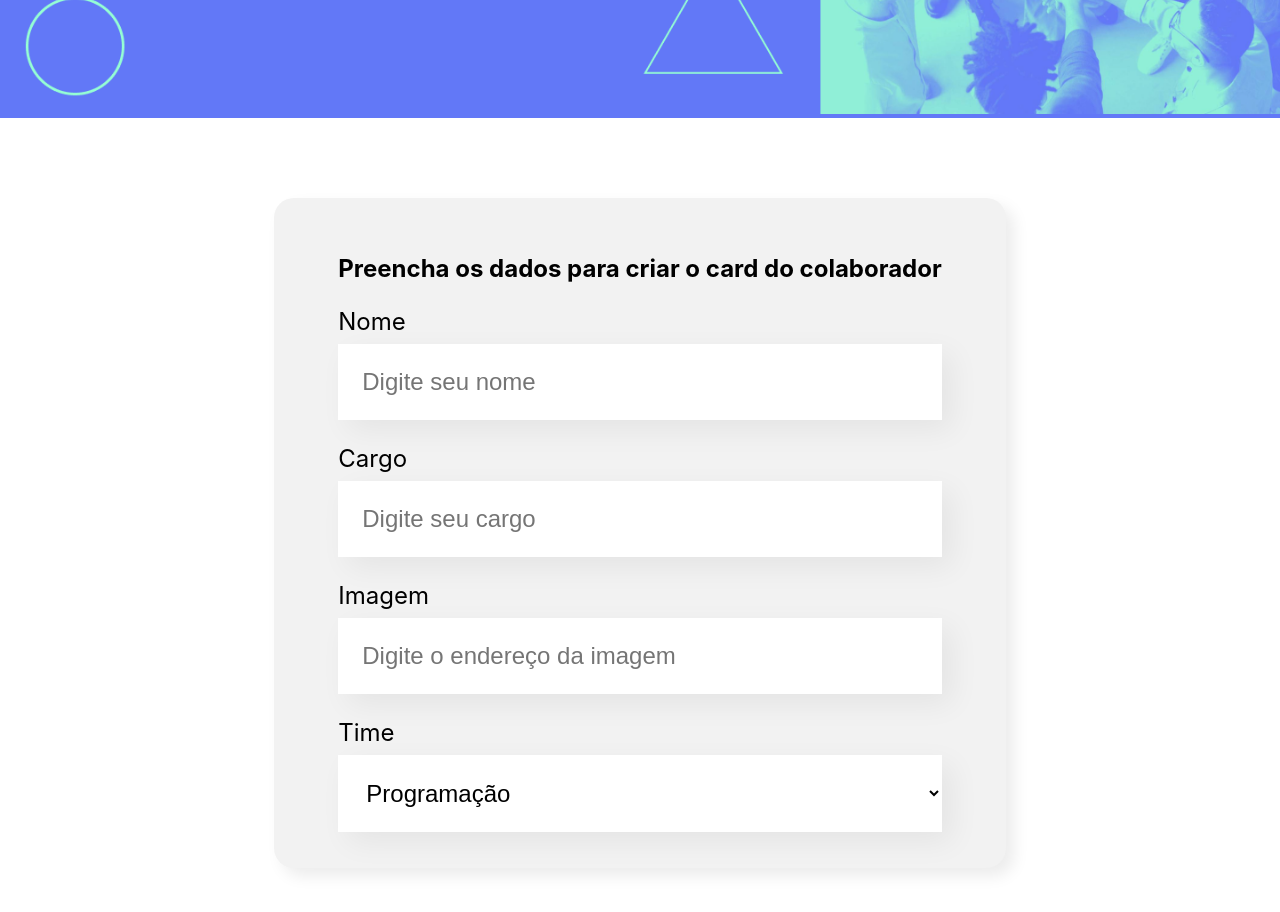
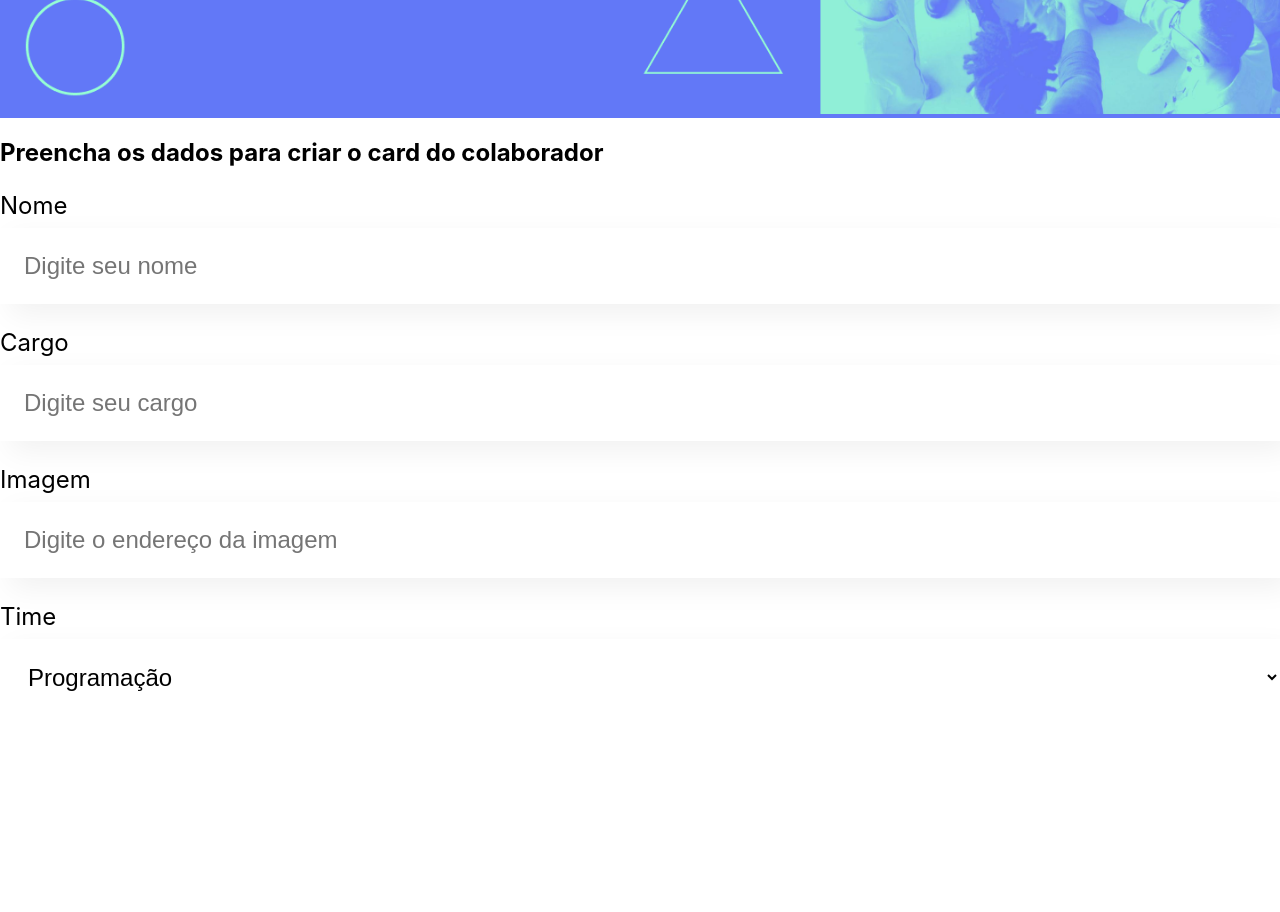
Before and after one commit to Duduenri/Organo, a JavaScript app: page / in a window 1280 px wide. Shown: the part 380-1292 px from the top of the page. After the commit the page ends 1096 px from the top, so only its background shows below. Built offline with nearby package versions, Linux system fonts and the light colour scheme; the HTML template or start-up script is replaced by a standard one.

Commit message:
form bug

```diff
--- a/src/components/Form/Form.css
+++ /dev/null
@@ -1,13 +0,0 @@
-.form {
-    display: flex;
-    margin: 80px 0;
-    justify-content: center;
-}
-
-.form form {
-    background-color: #F2F2F2;
-    border-radius: 20px;
-    box-shadow: 8px 8px 16px rgba(0, 0, 0, 0.08);
-    max-width: 80%;
-    padding: 36px 64px;
-}
--- a/src/components/Form/index.js
+++ b/src/components/Form/index.js
@@ -1,7 +1,5 @@
 import DropDown from '../DropDown'
 import Textfield from '../Textfield'
-import './form.css'
-
 
 const Form = () => {
 
```
